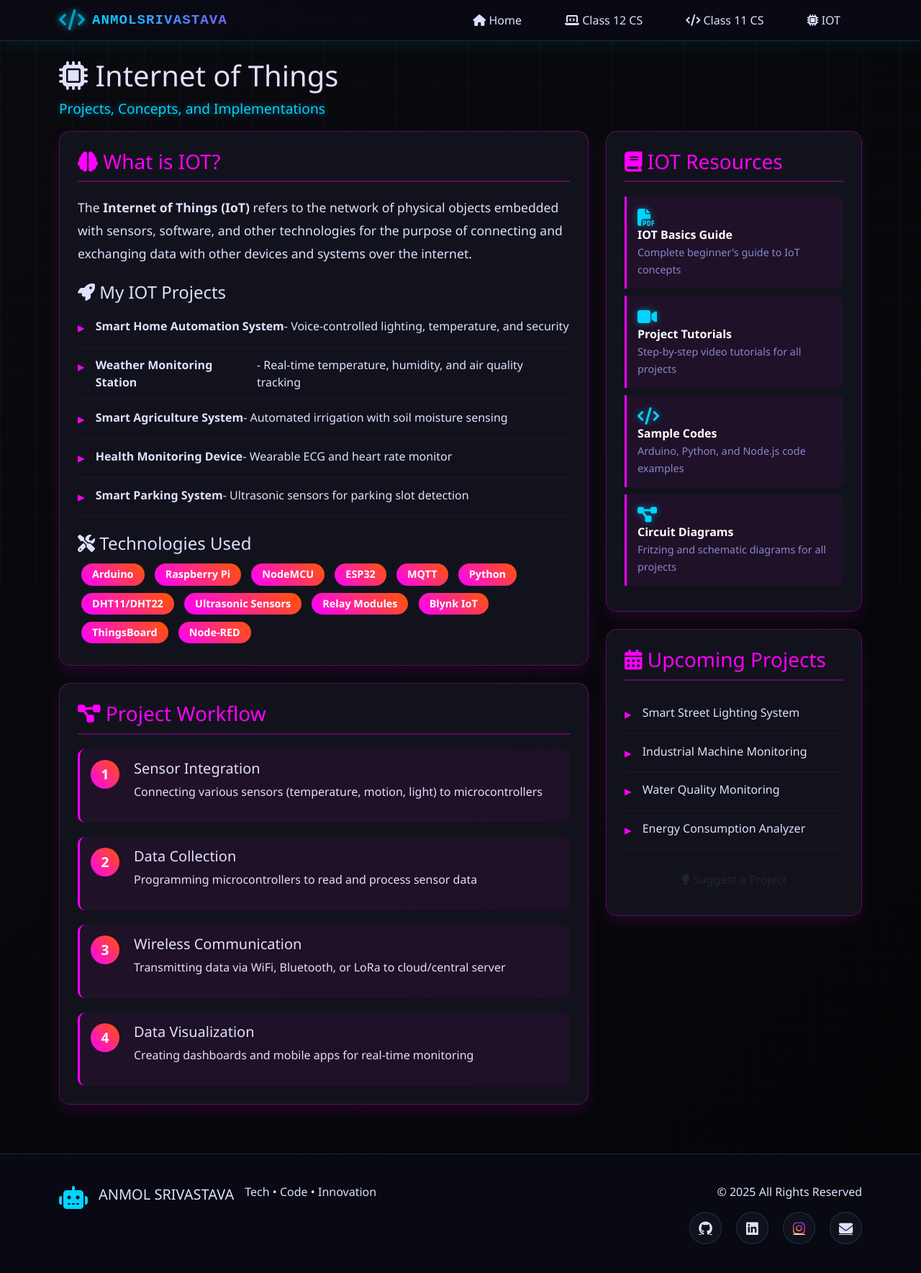
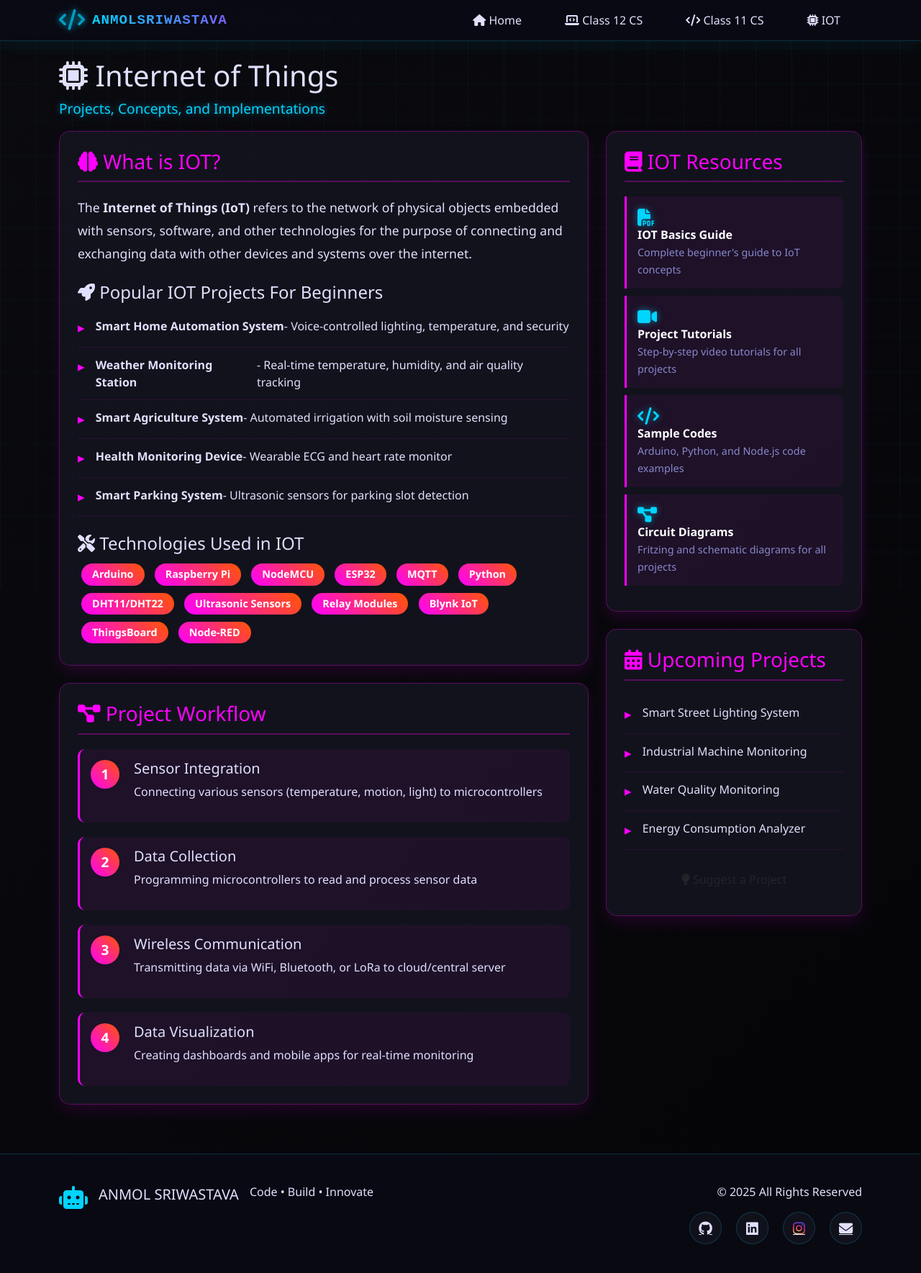
Before and after one commit to anmolsriwastava/anmolsrw, a Flask app: page /iot in a window 1280 px wide. Shown: the whole page at 72% size. Run offline with Flask 3, Linux system fonts and the light colour scheme.

Commit message:
some basic text changes

```diff
--- a/templates/base.html
+++ b/templates/base.html
@@ -16,7 +16,7 @@
                 <div class="logo-container">
                     <i class="fas fa-code logo-icon"></i>
                     <span class="logo-text">
-                        <strong>ANMOL</strong>SRIVASTAVA
+                        <strong>ANMOL</strong>SRIWASTAVA
                     </span>
                 </div>
             </a>
@@ -62,8 +62,8 @@
                 <div class="col-md-6">
                     <div class="footer-logo">
                         <i class="fas fa-robot"></i>
-                        <h5>ANMOL SRIVASTAVA</h5>
-                        <p>Tech • Code • Innovation</p>
+                        <h5>ANMOL SRIWASTAVA</h5>
+                        <p>Code • Build • Innovate</p>
                     </div>
                 </div>
                 <div class="col-md-6 text-end">
--- a/templates/iot.html
+++ b/templates/iot.html
@@ -12,7 +12,7 @@
             <h3><i class="fas fa-brain"></i> What is IOT?</h3>
             <p class="iot-text">The <strong>Internet of Things (IoT)</strong> refers to the network of physical objects embedded with sensors, software, and other technologies for the purpose of connecting and exchanging data with other devices and systems over the internet.</p>
 
-            <h4 class="mt-4"><i class="fas fa-rocket"></i> My IOT Projects</h4>
+            <h4 class="mt-4"><i class="fas fa-rocket"></i> Popular IOT Projects For Beginners</h4>
             <ul class="iot-list">
                 <li><strong>Smart Home Automation System</strong> - Voice-controlled lighting, temperature, and security</li>
                 <li><strong>Weather Monitoring Station</strong> - Real-time temperature, humidity, and air quality tracking</li>
@@ -21,7 +21,7 @@
                 <li><strong>Smart Parking System</strong> - Ultrasonic sensors for parking slot detection</li>
             </ul>
 
-            <h4 class="mt-4"><i class="fas fa-tools"></i> Technologies Used</h4>
+            <h4 class="mt-4"><i class="fas fa-tools"></i> Technologies Used in IOT </h4>
             <div class="iot-tags">
                 <span class="badge">Arduino</span>
                 <span class="badge">Raspberry Pi</span>
```
